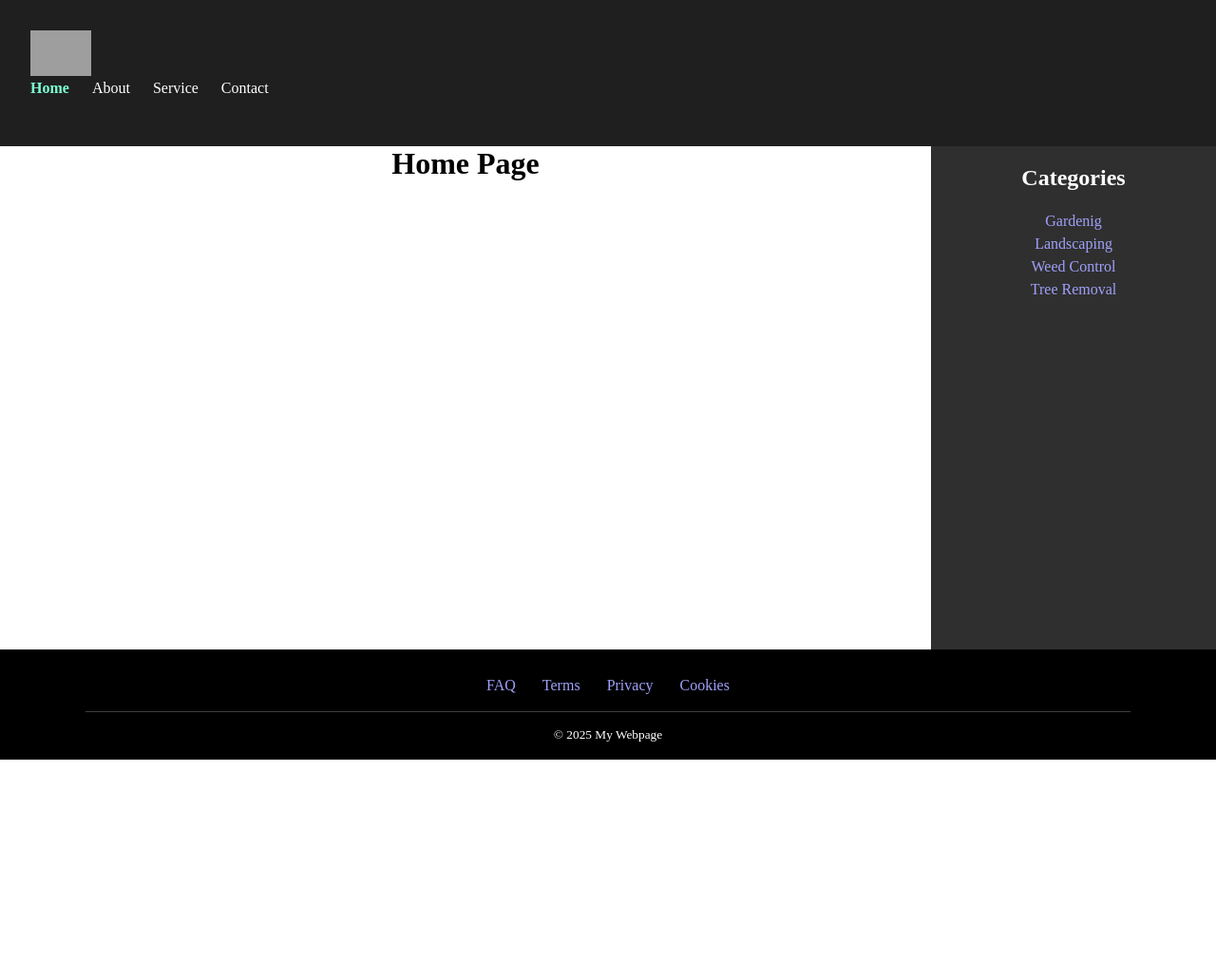
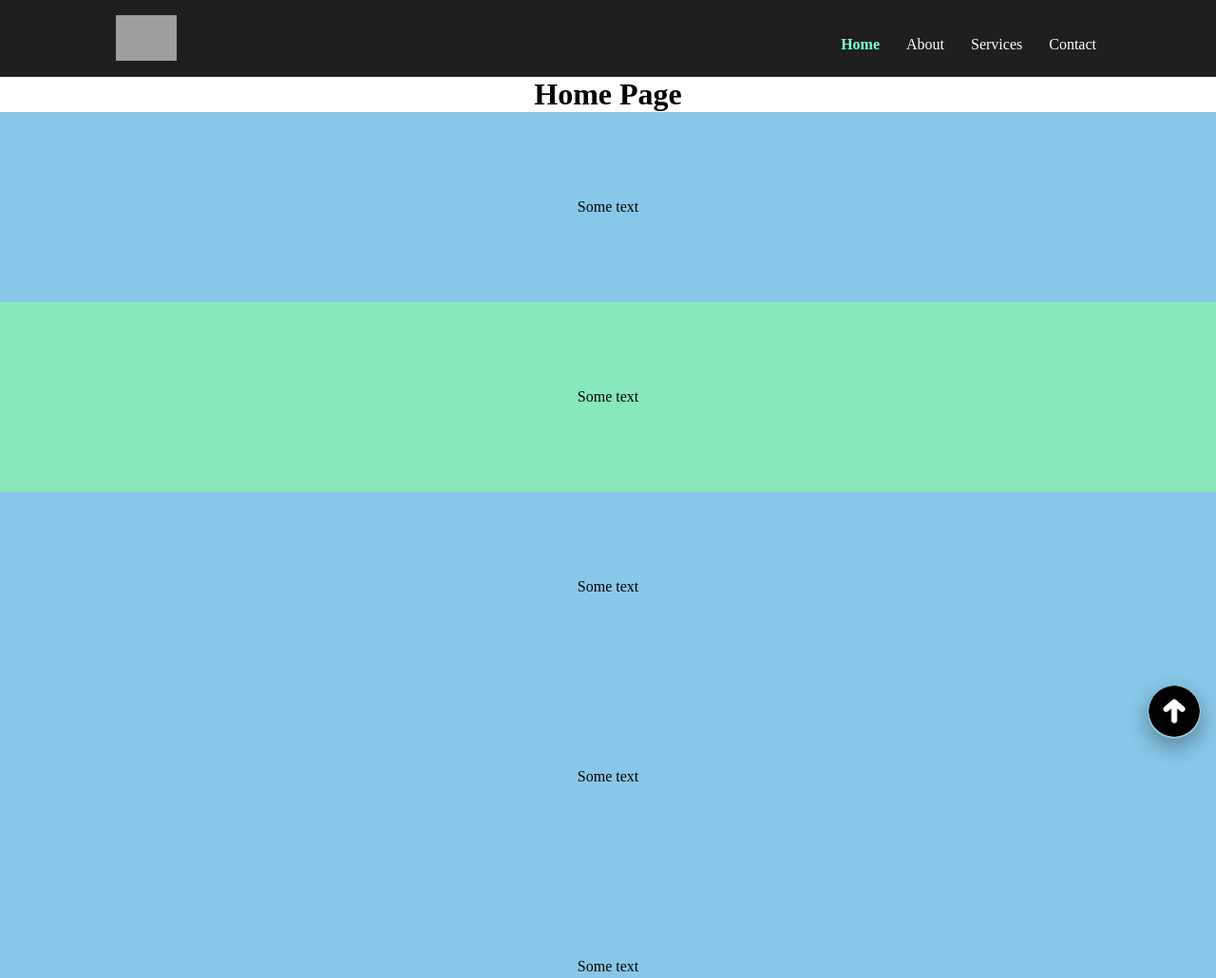
Before and after one commit to josegabrielzevallos/css-positioning-examples, a plain HTML site: page index.html in a window 1280 px wide. Shown: the top 1030 px of the page at 95% size. Before the commit the page ends 800 px from the top, so only its background shows below. Drawn offline with Linux system fonts and the light colour scheme; grey boxes are pictures that could not be loaded.

Commit message:
asigment of boton to top

```diff
--- a/index.html
+++ b/index.html
@@ -1,42 +1,52 @@
 <!DOCTYPE html>
 <html lang="en">
 <head>
-    <meta charset="UTF-8">
-    <meta name="viewport" content="width=device-width, initial-scale=1.0">
-
+  <meta charset="UTF-8" />
+  <meta name="viewport" content="width=device-width, initial-scale=1.0"/>
   <title>My Navigation Page</title>
-    <link rel="stylesheet" href="./main.css">
+  <link rel="stylesheet" href="./main.css"/>
 </head>
-<body>
+<body id="top">
   <header>
     <nav>
       <a href="#"><img src="./images/dragon.png" alt="Dragon logo"></a>
-            <span class="spacer"></span>
+      <span class="spacer" aria-hidden="true"></span>
       <ul>
         <li><a href="#" class="current">Home</a></li>
         <li><a href="./pages/about.html">About</a></li>
-                <li><a href="./pages/services.html">Service</a></li>
-                <li><a href="./pages/contact.html" >Contact</a></li>
-
+        <li id="services-li">
+          <a href="./pages/services.html" aria-haspopup="true" aria-expanded="false">Services</a>
+          <ul id="services-menu" aria-label="submenu">
+            <li><a href="#">Gardening</a></li>
+            <li><a href="#">Landscaping</a></li>
+            <li><a href="#">Weed Control</a></li>
+            <li><a href="#">Tree Removal</a></li>
+          </ul>
+        </li>
+        <li><a href="./pages/contact.html">Contact</a></li>
       </ul>
     </nav>
   </header>
 
   <div class="wrap">
     <main>
-            <h1 style="text-align: center;">Home Page</h1>
+      <h1 style="text-align:center;">Home Page</h1>
+
+      <section class="section-a"><p>Some text</p></section>
+      <section class="section-b"><p>Some text</p></section>
+      <section class="section-a"><p>Some text</p></section>
+      <section class="section-a"><p>Some text</p></section>
+      <section class="section-a"><p>Some text</p></section>
+      <section class="section-a"><p>Some text</p></section>
+      <section class="section-a"><p>Some text</p></section>
+      <section class="section-b"><p>Some text</p></section>
+      <section class="section-b"><p>Some text</p></section>
     </main>
 
-        <aside class="Panel-ritgh Categories">
-            <h2>Categories</h2>
-            <ul>
-                <li><a href="#">Gardenig</a></li>
-                <li><a href="#">Landscaping</a></li>
-                <li><a href="#">Weed Control</a></li>
-                <li><a href="#">Tree Removal</a></li>
 
-            </ul>
-        </aside>
+    <a href="#top" class="back-to-top-fixed" aria-label="Back to top">
+      <img src="./images/uparrow.png" alt="">
+    </a>
   </div>
 
   <!-- FOOTER -->
@@ -49,7 +59,8 @@
         <a href="#">Cookies</a>
       </div>
       <div class="divider"></div>
-      <small>&copy 2025 My Webpage </small>
+      <small>&copy; 2025 My Webpage</small>
+    </div>
   </footer>
 </body>
 </html>
--- a/main.css
+++ b/main.css
@@ -1,173 +1,159 @@
-* {
-    box-sizing: border-box;
-    margin: 0px;
-    padding: 0px;
-}
-html, body {
-  height: 100%;
-}
+/* Reset básico */
+* { box-sizing: border-box; margin: 0; padding: 0; }
+html, body { height: 100%; scroll-behavior: smooth; }
+
 
 body {
   display: flex;
   flex-direction: column;
-  min-height: 100vh; /* altura mínima del viewport */
+  /* min-height: 100vh; */
 }
 
-nav {
-    padding: 32px 32px;
-    min-height: 80px;
-    background-color: #1f1f1f;
-}
-
-/* nav > a{} only direct desendent */
-/* nav a{} all  desendent */
-
-nav img {
-    max-height: 48px;
-
-    /* width: auto;
-    height: auto; */
-    /* background-color: white; */
-    /* margin-right: 20px; generate space in to th rigth */
-
-}
-
-.spacer{
-    /* border:1px solid yellow; */
-    display: inline-block;
-    /*parent width - Logo with - Menu <ul> width*/
-
-    width: calc(100% - 40px - 269px);
-}
-
-/* put togueder of the dragon */
-nav ul {
-    list-style: none;
-    display: inline-block;
-    margin-bottom: 20px;
-    vertical-align: bottom;
-}
-
-nav ul li {
-    display: inline-block;
-    margin-right: 20px;
-}
-
-nav ul li a{
-    text-decoration: none;
-
-}
-
-nav ul li:last-child{
-    margin-right: 0px;
+/* ===== Header fijo ===== */
+header{
+  position: sticky;
+  top: 0; left: 0; right: 0;
+  width: 100%;
+  z-index: 1000;
+  background-color: #1f1f1f;
+  border-bottom: 1px solid #2a2a2a;
 }
 
 
-nav ul li a:link,
-nav ul li a:visited {
-    color:white;
+nav{
+  max-width: 1100px;
+  margin: 0 auto;
+  padding: 16px 32px;
+  min-height: 80px;
+
+  display: flex;
+  align-items: flex-end;
+  gap: 20px;
 }
-/* nav ul li a:hover{
-    color:red;
-} */
+nav img { max-height: 48px; display:block; }
+.spacer{ flex: 1 1 auto; }
 
-nav ul li a.current{
-    color: aquamarine;
-    font-weight: bold;
+/* Menú principal */
+nav ul{
+  list-style: none;
+  display: flex;
+  align-items: center;
+  gap: 20px;
 }
+nav ul li{ position: relative; }
+nav ul li a{
+  text-decoration: none;
+  color: #fff;
+  font-weight: 500;
+  padding: 8px 4px;
+  display: inline-block;
+}
+nav ul li a.current{ color: aquamarine; font-weight: 700; }
+nav ul li a:hover{ color: orange; }
+nav ul li a:active{ color: green; }
 
-nav ul li a:hover {
-    color: orange;
+/* ===== Submenú Services ===== */
+#services-li{ position: relative; }
+#services-menu{
+  position: absolute;
+  top: calc(100% + 10px);
+  left: 0;
+  min-width: 180px;
+  padding: 8px 10px;
+  background: #323f42;
+  border: 1px solid #3b4a50;
+  border-radius: 10px;
+  box-shadow: 0 10px 24px rgba(0,0,0,.25);
+
+  display: grid;
+  gap: 6px;
+
+  opacity: 0;
+  visibility: hidden;
+  transform: translateY(-6px);
+  transition: opacity .2s ease, transform .2s ease, visibility .2s;
+  z-index: 1001;
 }
+#services-li:hover #services-menu{
+  opacity: 1;
+  visibility: visible;
+  transform: translateY(0);
+}
+#services-menu li{ margin: 0; }
+#services-menu a{
+  white-space: nowrap;
+  color: #e9f0ff;
+  padding: 6px 8px;
+  border-radius: 8px;
+}
+#services-menu a:hover{ background: #405159; }
 
-nav ul li a:active{
-    color:green;
+/* ===== Main ===== */
+.wrap{
+  width: 100%;
+  margin: 0 auto;
+  flex: 1;           /* empuja el footer al fondo */
 }
+main{
 
-.wrap{
-  width:100%;
+  margin: 0 auto;
+}
+main section{ height: 200px; display:flex; align-items:center; justify-content:center; }
+.section-a{ background-color: rgb(136,199,231); }
+.section-b{ background-color: rgb(136,231,187); }
 
-  margin:0 auto;
-  flex:1;
-  display:grid;
-  grid-template-columns:1fr 300px; /* contenido | sidebar */
-}
-
-.Panel-ritgh{
-
-    background-color: rgb(47, 47, 47);
-    vertical-align: top;
+/* ===== Back-to-top (no reserva espacio) ===== */
+.back-to-top-fixed{
+  position: fixed;
+  right: 16px;
+  bottom: 22px;
+  width: 56px;
+  height: 56px;
+  /* display: grid; */
+  place-items: center;
+  border-radius: 50%;
 
 
+  box-shadow: 0 8px 22px rgba(0,0,0,.35);
+  text-decoration: none;
 }
-.panel-left{
-    background-color: white;
-    vertical-align: top;
-    border: 1px solid yellow;
-
+.back-to-top-fixed img{
+  max-height: 54px;
+  display:block;
+  background-color: white;
+  border-radius: 50%;
+  /* transition: transform .15s ease; */
 }
-.principal{ width: 63%; margin-right: 2%; }
-.categories{ width: 35%; }
-
-aside h2{
-    color:white;
-    padding: 20px;
-    text-align: center;
-}
-
-aside ul li {
-
-    padding: 3px;
-    text-align: center;
-    list-style: none;
-
-}
-
-aside ul li a{
-    text-decoration: none;
-}
-
-aside ul li a:link,
-aside ul li a:visited{
-    color: rgb(160, 160, 250);
-}
+.back-to-top-fixed:hover img{ transform: translateY(-2px); }
 
 
+/* ===== Footer ===== */
 .footer{
-  background: #000000;
+  background: #000;
   text-align: center;
-  vertical-align: bottom;
-
-  color: rgb(160, 160, 250);
-  padding:28px 16px 18px;
-  border-top:1px solid #000;
-
-}
-
-.footer small{
-    color: white
+  color: #a0a0fa;
+  padding: 28px 16px 18px;
+  border-top: 1px solid #000;
 }
 .footer-inner{
-    max-width:1100px;
-    margin:0 auto
+  max-width: 1100px;
+  margin: 0 auto;
 }
 .foot-links{
-    display:flex;
-    gap:28px;
-    justify-content:center;
-    margin-bottom:18px;
-    list-style: none;
-
+  display: flex;
+  gap: 28px;
+  justify-content: center;
+  margin-bottom: 18px;
+  list-style: none;
 }
-
 .foot-links a{
-    color: rgb(160, 160, 250);
-    text-decoration:none
+  color: rgb(160, 160, 250);
+  text-decoration: none;
 }
-
 .divider{
-    height:1px;
-    background:#7a8086;
-    opacity:.5;
-    margin:0 0 14px
+  height: 1px;
+  background: #7a8086;
+  opacity: .5;
+  margin: 0 0 14px;
 }
+.footer small{ color: #fff; }
```
Also changed, not shown: images/uparrow.png (added). Lines whose indentation alone changed are shown as unchanged.
